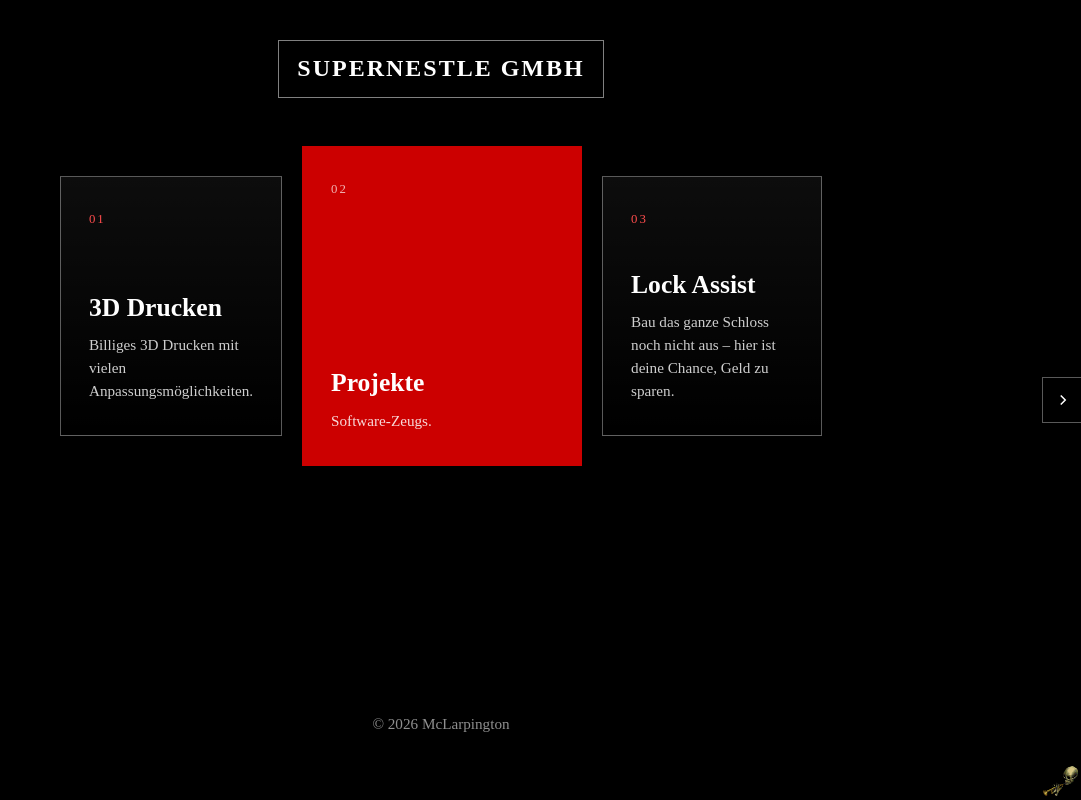
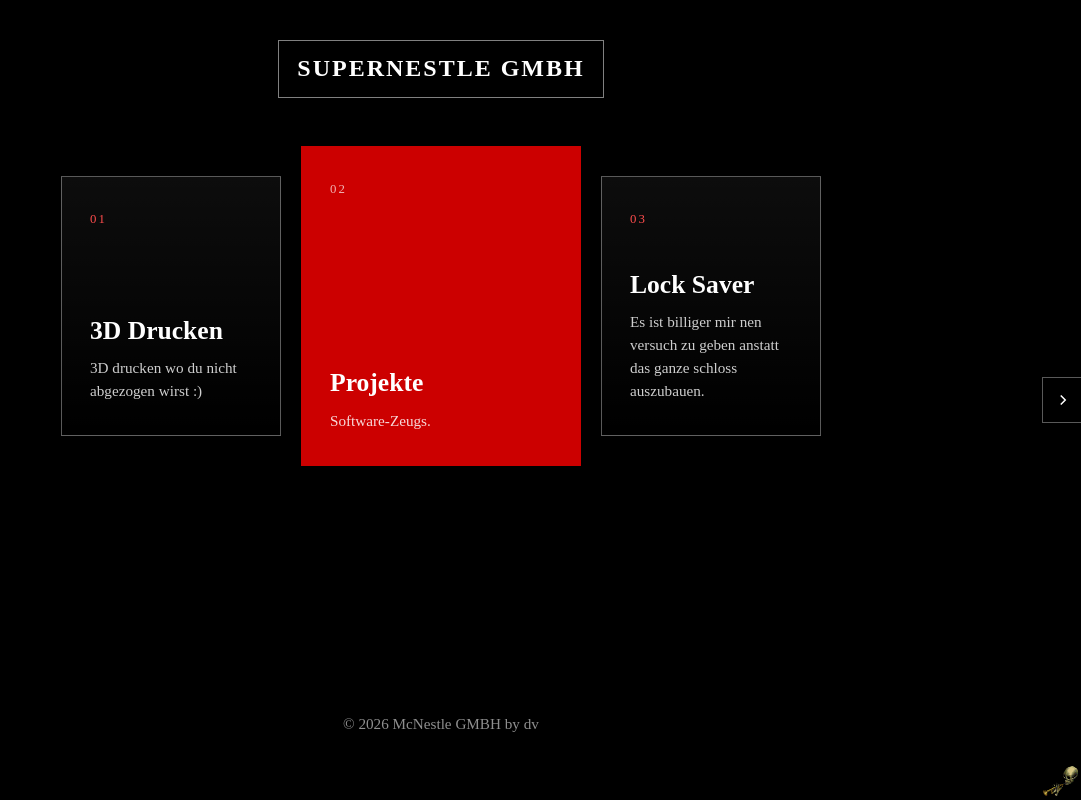
Before and after one commit to w4hkn/GratisGeld, a plain HTML site: page index.html in a window 1280 px wide. Shown: the whole page, without its empty margins (199-1280 px from the left). Drawn offline with Linux system fonts and the light colour scheme.

Commit message:
Update menu descriptions and footer text

```diff
--- a/index.html
+++ b/index.html
@@ -16,7 +16,7 @@
       <a class="menu-card" href="3d-drucken.html">
         <span class="menu-index">01</span>
         <span class="menu-title">3D Drucken</span>
-        <span class="menu-desc">Billiges 3D Drucken mit vielen Anpassungsm&ouml;glichkeiten.</span>
+        <span class="menu-desc">3D drucken wo du nicht abgezogen wirst :) </span>
       </a>
       <a class="menu-card featured" href="projekte.html">
         <span class="menu-index">02</span>
@@ -25,14 +25,14 @@
       </a>
       <a class="menu-card" href="lock-assist.html">
         <span class="menu-index">03</span>
-        <span class="menu-title">Lock Assist</span>
-        <span class="menu-desc">Bau das ganze Schloss noch nicht aus &ndash; hier ist deine Chance, Geld zu sparen.</span>
+        <span class="menu-title">Lock Saver</span>
+        <span class="menu-desc">Es ist billiger mir nen versuch zu geben anstatt das ganze schloss auszubauen.</span>
       </a>
     </nav>
   </main>
 
   <footer>
-    <p>&copy; 2026 McLarpington</p>
+    <p>&copy; 2026 McNestle GMBH by dv</p>
   </footer>
   <img src="images/gif.gif" alt="" class="corner-gif">
   <script src="script.js"></script>
```
